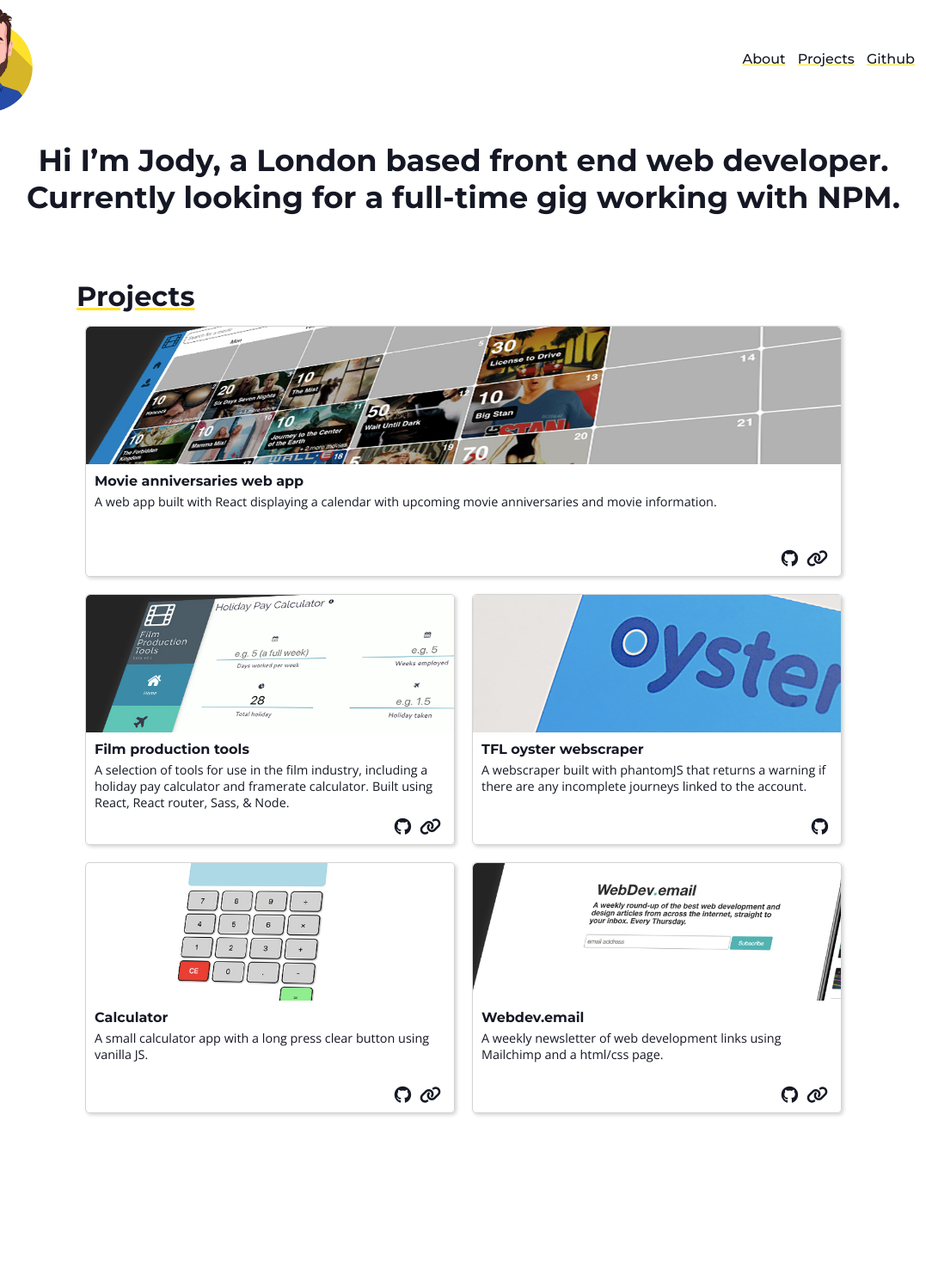
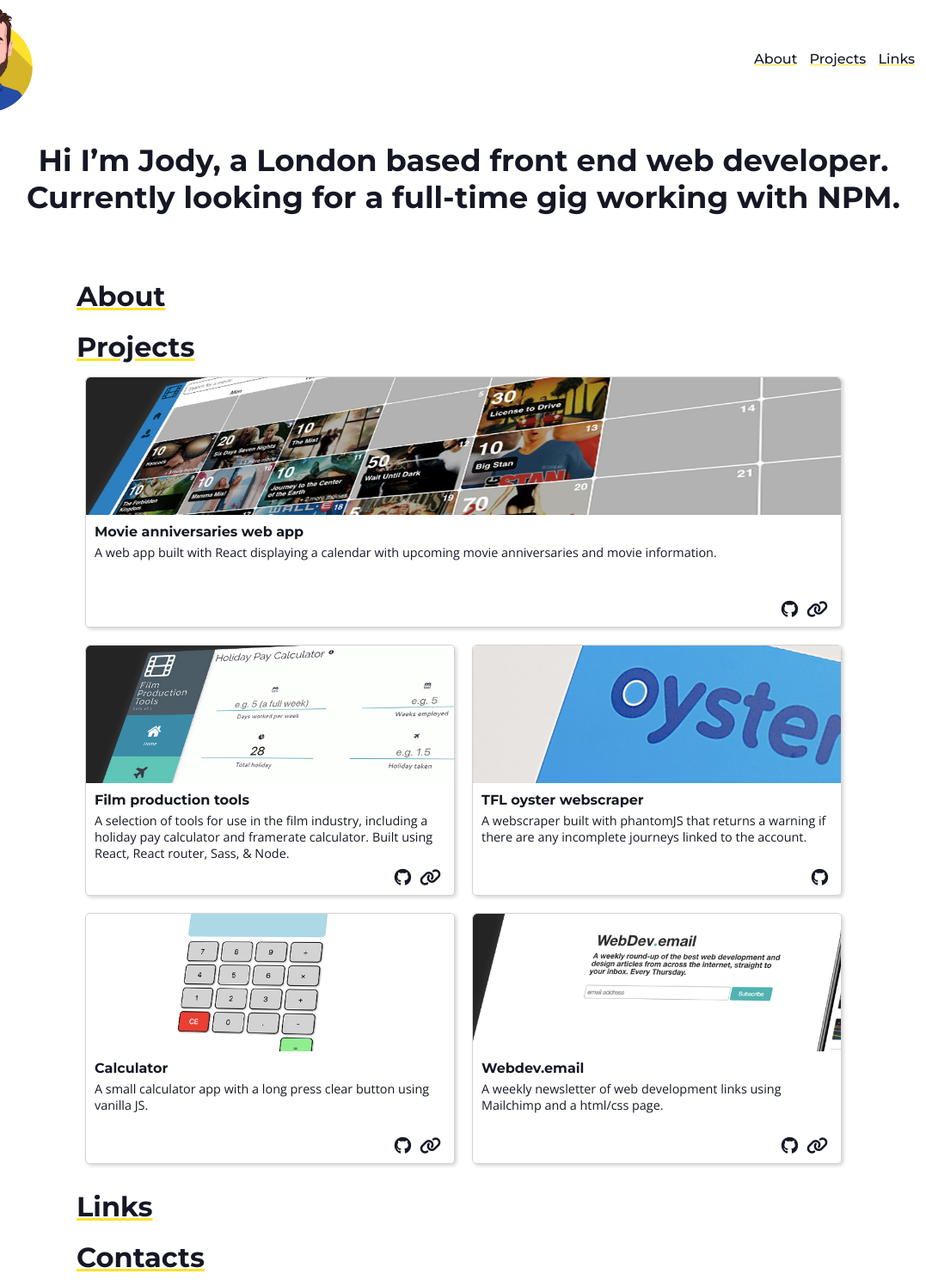
Before and after one commit to JodyDuke/JodyDuke.github.io, a plain HTML site: page index.html in a window 1280 px wide. Shown: the part 4-1500 px from the top of the page at 86% size, without its empty margins (101-1178 px from the left). Drawn offline with nearby package versions, Linux system fonts and the light colour scheme.

Commit message:
added headings

```diff
--- a/index.html
+++ b/index.html
@@ -24,8 +24,8 @@
 				<div class="links">
 					<a title="About" href="https://www.jodyduke.github.io#about">About</a>
 					<a title="Projects" href="https://www.jodyduke.github.io#projects">Projects</a>
-					<a title="Github" target="_blank" href="https://github.com/JodyDuke">Github</a>
-					<a title="Email me" target="_blank" href="mailto:contact@jodyduke.co.uk" alt="Email me">Contact</a>
+					<a title="Links" href="https://www.jodyduke.github.io#links">Links</a>
+					<a title="Contact" href="https://www.jodyduke.github.io#contact" alt="Contact me">Contact</a>
 				</div>
 			</div>
 		</div>
@@ -33,8 +33,8 @@
 		<div class="links-mobile">
 			<a title="About" href="https://www.jodyduke.github.io#about">About</a>
 			<a title="Projects" href="https://www.jodyduke.github.io#projects">Projects</a>
-			<a title="Github" target="_blank" href="https://github.com/JodyDuke">Github</a>
-			<a title="Email me" target="_blank" href="mailto:contact@jodyduke.co.uk" alt="Email me">Contact</a>
+			<a title="Links" href="https://www.jodyduke.github.io#links">Links</a>
+			<a title="Contact" href="https://www.jodyduke.github.io#contact" alt="Contact me">Contact</a>
 		</div>
 
 		<div id="hero-container">
@@ -46,9 +46,13 @@
 		</div>
 
 			<div class="body-container">
+				<h1 id="about">About</h1>
 
-				<h1>Projects</h1>
+				<h1 id="projects">Projects</h1>
 				<div id="projects-carousel"></div>
+
+				<h1 id="links">Links</h1>
+				<h1 id="contacts">Contacts</h1>
 			</div>
 
 	</div>
--- a/styles/styles.css
+++ b/styles/styles.css
@@ -25,9 +25,8 @@ a {
 }
 
 a:hover {
-	text-decoration-color: blue;
+	text-decoration-color: #3a86ff;
 }
-
 
 
 /*----------------
```
